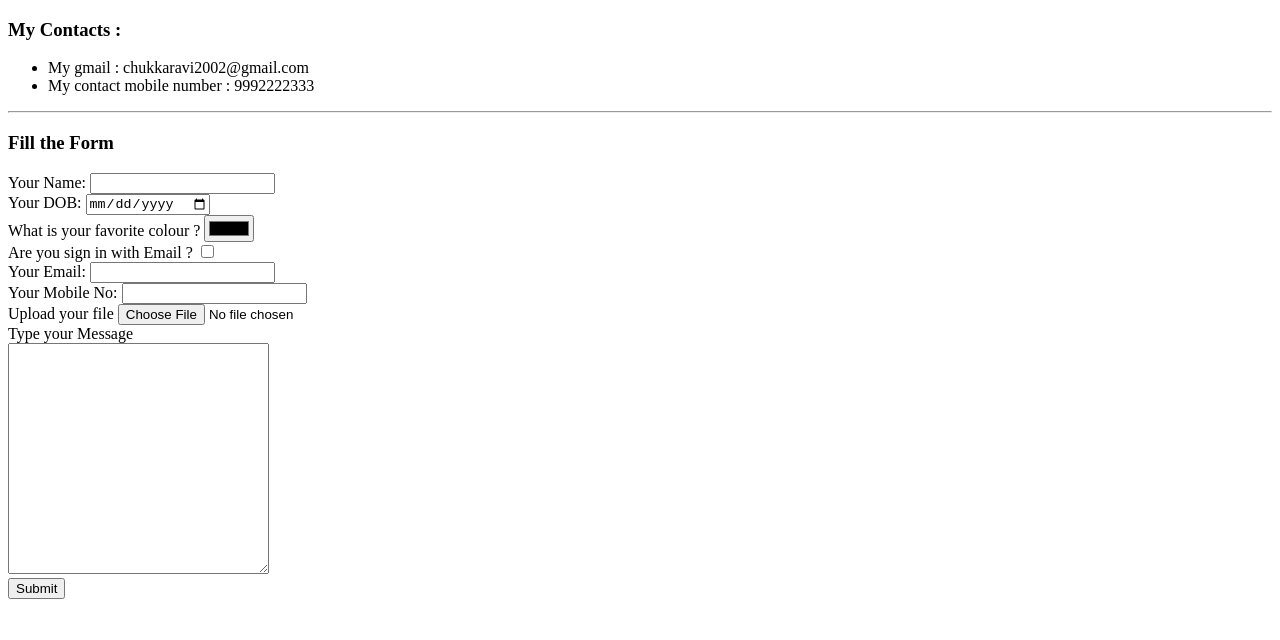
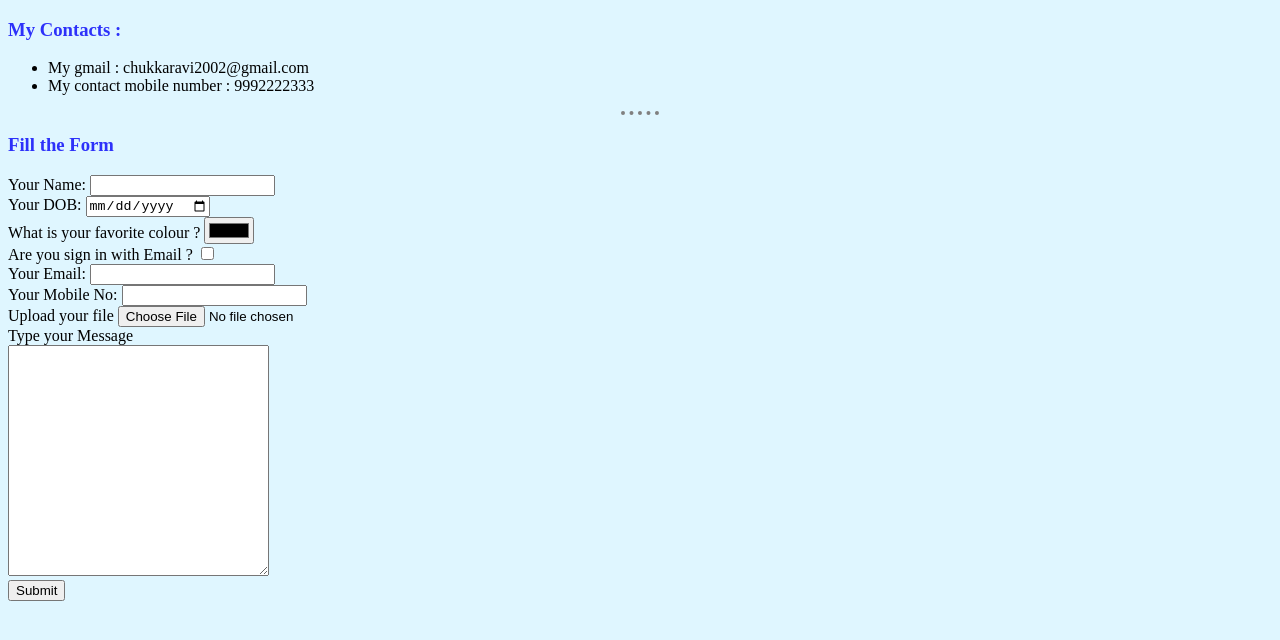
Before and after one commit to Chukkaravi/cv, a plain HTML site: page Contacts Details.html in a window 1280 px wide. Drawn offline with Linux system fonts and the light colour scheme.

Commit message:
Update Contacts Details.html

```diff
--- a/Contacts Details.html
+++ b/Contacts Details.html
@@ -3,6 +3,7 @@
   <head>
     <meta charset="utf-8">
     <title>conctact details</title>
+      <link rel="stylesheet" href="css\styles.css">
   </head>
   <body>
     <h3>My Contacts :</h3>
```
